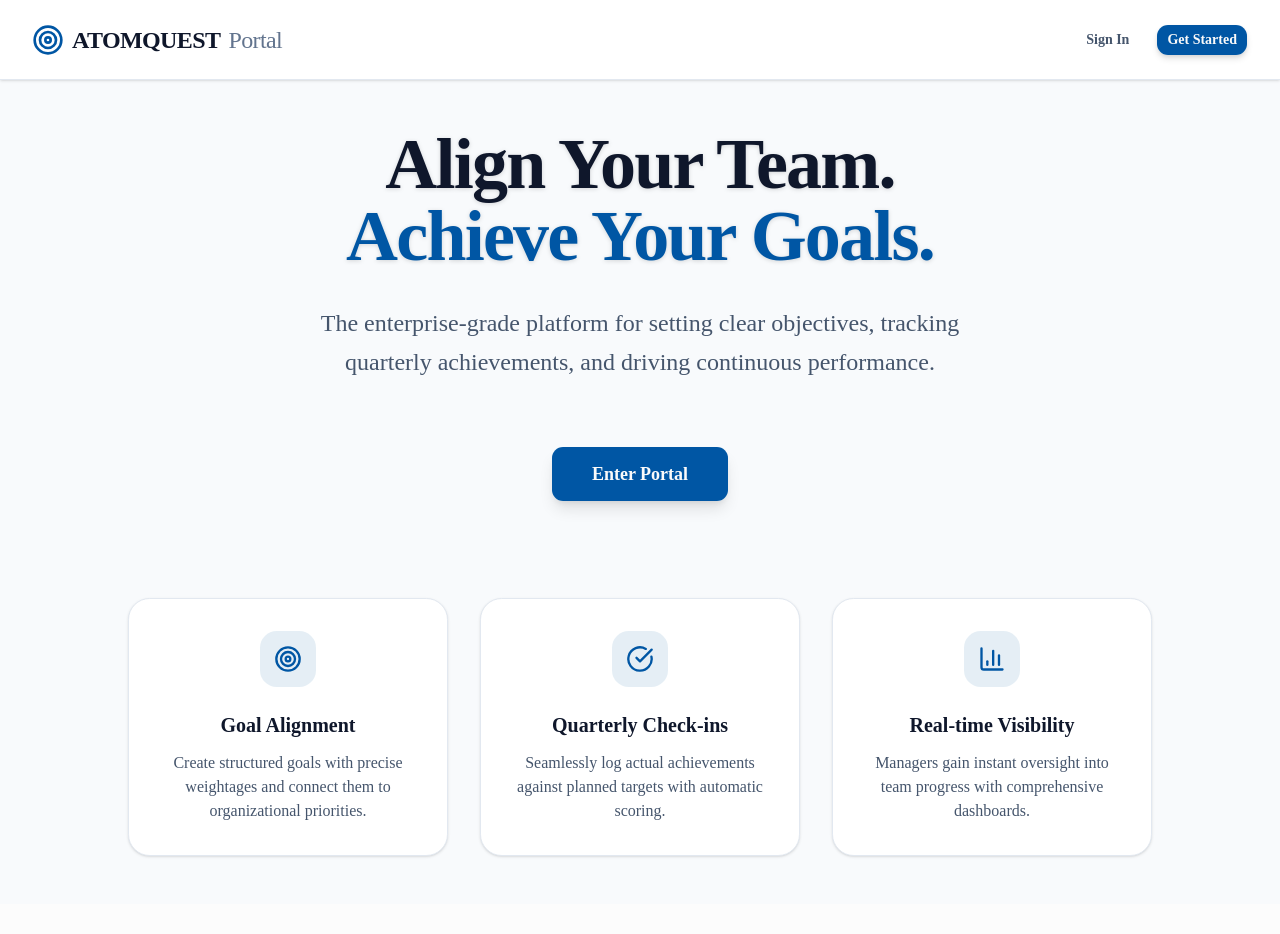
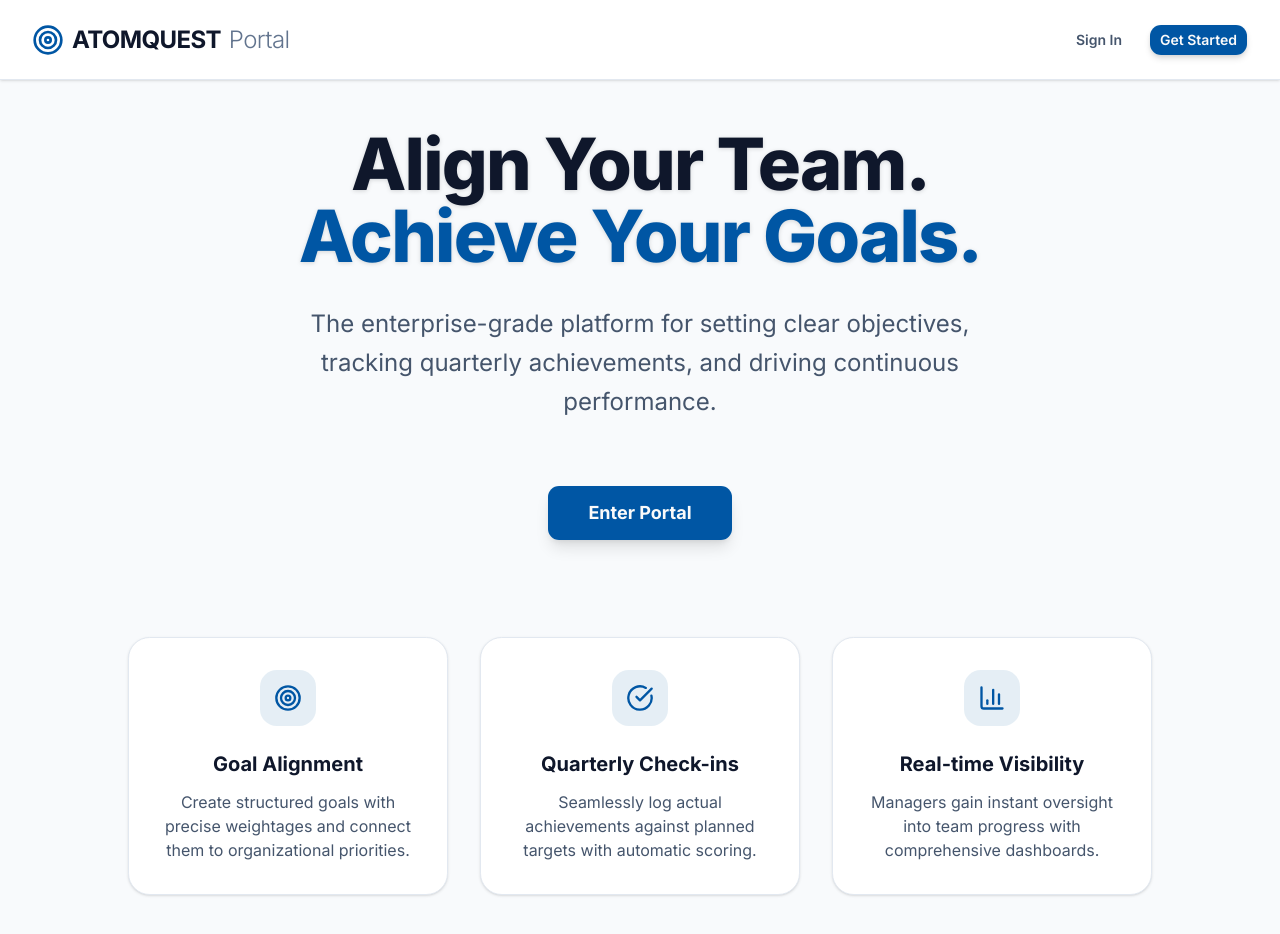
Before and after one commit to Harshilmalhotra/AtomQuest-Hackathon, a Next.js app: page / in a window 1280 px wide. Shown: the top 934 px of the page. Before the commit the page ends 904 px from the top, so only its background shows below. Built offline with nearby package versions, Linux system fonts and the light colour scheme; no server answers.

Commit message:
style: switched font face to Inter for a premium corporate look

```diff
--- a/src/app/globals.css
+++ b/src/app/globals.css
@@ -17,9 +17,8 @@
 @theme inline {
   --color-background: var(--background);
   --color-foreground: var(--foreground);
-  --font-sans: var(--font-sans);
-  --font-mono: var(--font-geist-mono);
-  --font-heading: var(--font-sans);
+  --font-sans: var(--font-inter);
+  --font-heading: var(--font-inter);
 
   /* Sidebar Tokens */
   --color-sidebar-ring: var(--sidebar-ring);
--- a/src/app/layout.tsx
+++ b/src/app/layout.tsx
@@ -1,15 +1,10 @@
 import type { Metadata } from "next";
-import { Geist, Geist_Mono } from "next/font/google";
+import { Inter } from "next/font/google";
 import { ClerkProvider } from "@clerk/nextjs";
 import "./globals.css";
 
-const geistSans = Geist({
-  variable: "--font-geist-sans",
-  subsets: ["latin"],
-});
-
-const geistMono = Geist_Mono({
-  variable: "--font-geist-mono",
+const inter = Inter({
+  variable: "--font-inter",
   subsets: ["latin"],
 });
 
@@ -27,9 +22,9 @@ export default function RootLayout({
     <ClerkProvider>
       <html
         lang="en"
-        className={`${geistSans.variable} ${geistMono.variable} h-full antialiased`}
+        className={`${inter.variable} h-full antialiased`}
       >
-        <body className="min-h-full flex flex-col">{children}</body>
+        <body className="min-h-full flex flex-col font-sans">{children}</body>
       </html>
     </ClerkProvider>
   );
```
